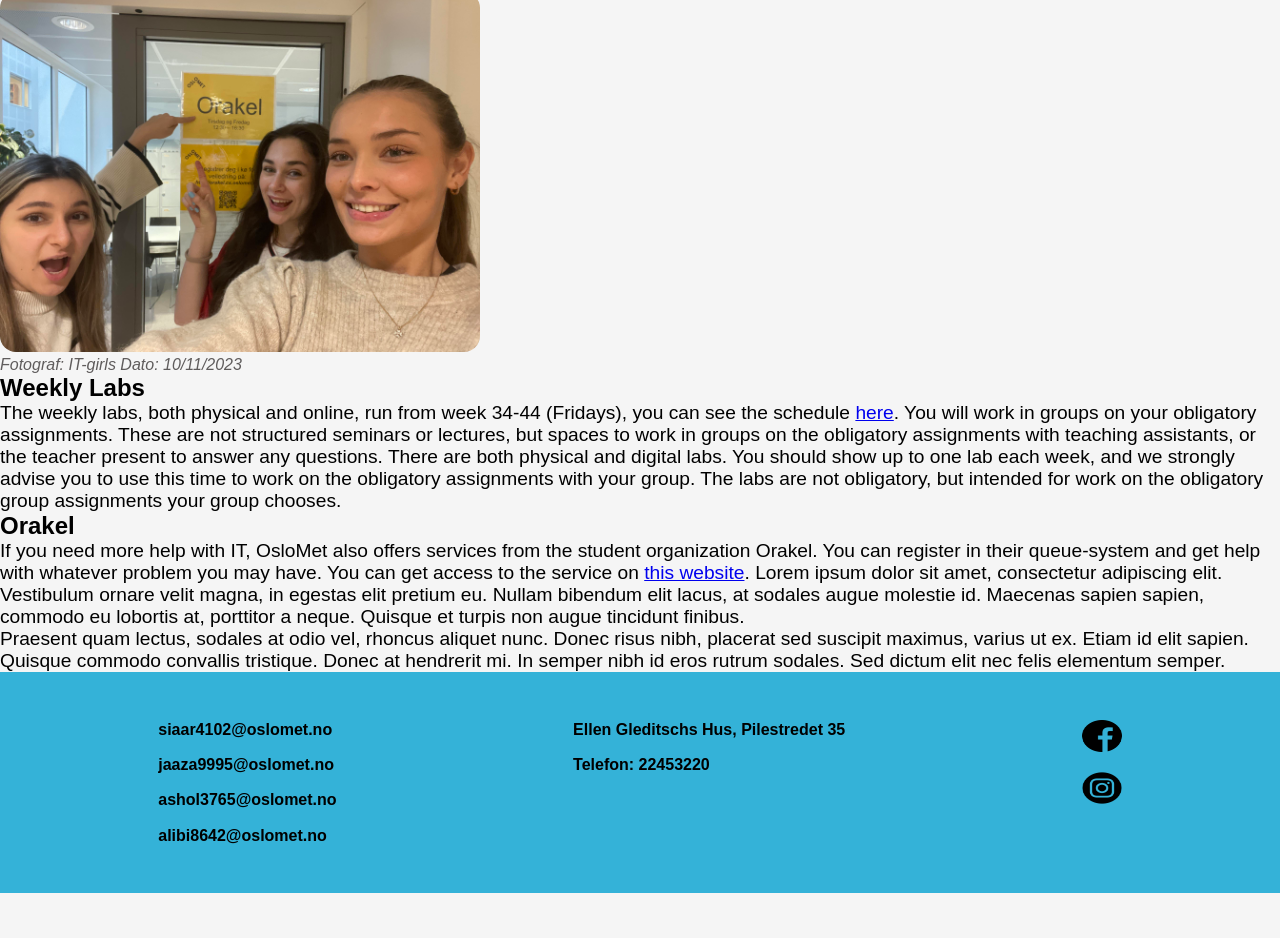
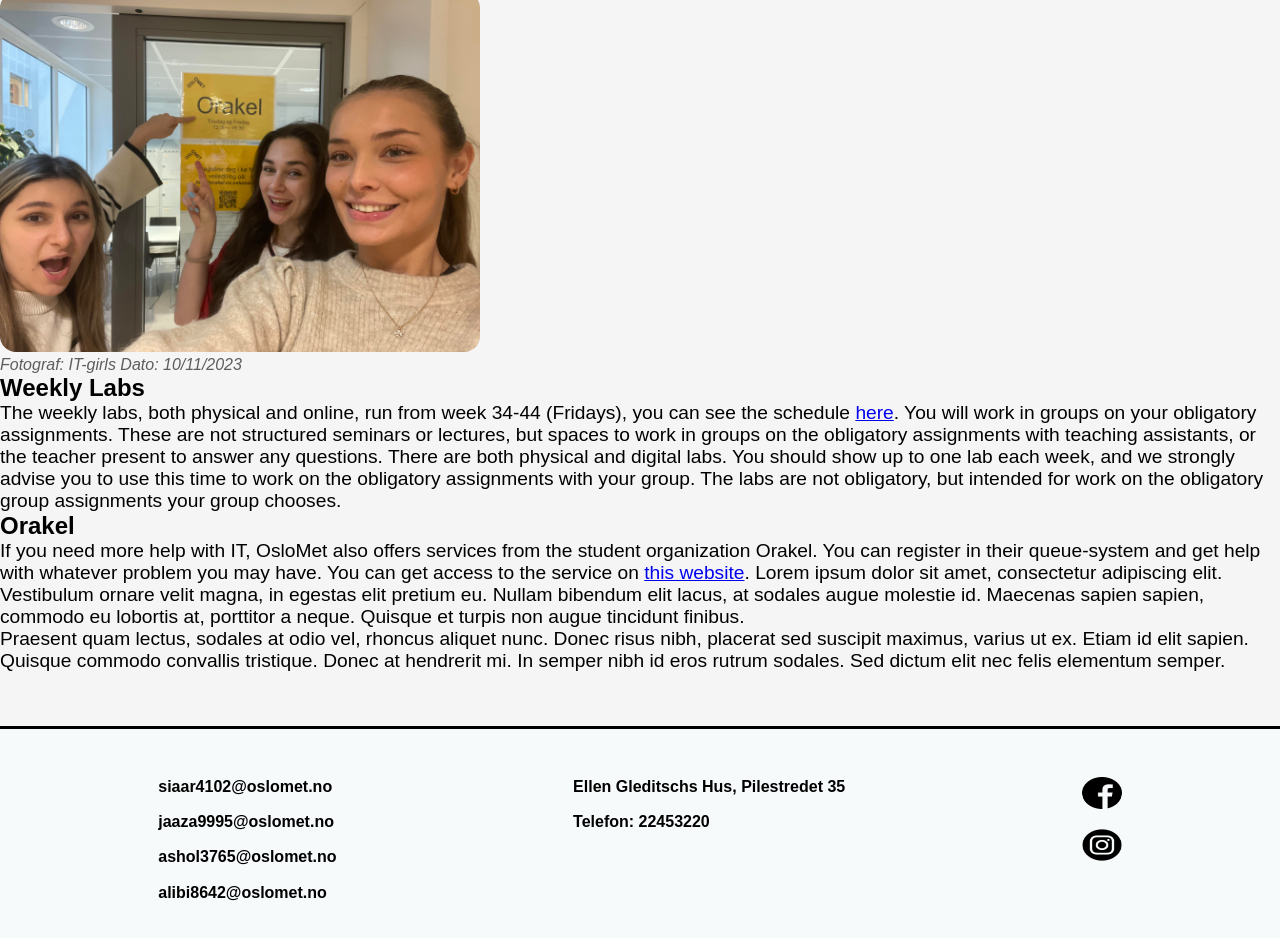
Before and after one commit to OsloMet-web/konte_ITgirls, a plain HTML site: page sub-sites/topical.html in a window 1280 px wide. Shown: the part 190-1128 px from the top of the page. Before the commit the page ends 1083 px from the top, so only its background shows below. Drawn offline with Linux system fonts and the light colour scheme.

Commit message:
masse greier

```diff
--- a/css/stylesheet.css
+++ b/css/stylesheet.css
@@ -235,7 +235,8 @@ padding-top: 0.5rem;
 }
 
 footer { /* */
-  background-color: rgb(52, 178, 216);
+  background-color: rgb(247, 250, 251);
+  border-top: solid;
   display: flex;
   justify-content: space-around;
   padding: 2.5rem;
@@ -247,7 +248,6 @@ footer { /* */
     text-decoration: none;
   }
 }
-
 
 /*her tror vi det er scaling???*/
 @media  screen and (max-width: 75rem){
```
Also changed, not shown: sub-sites/accsess.html (+3 -0 lines), sub-sites/sosialisering.html (+2 -1 lines), sub-sites/topical.html (+3 -0 lines).
